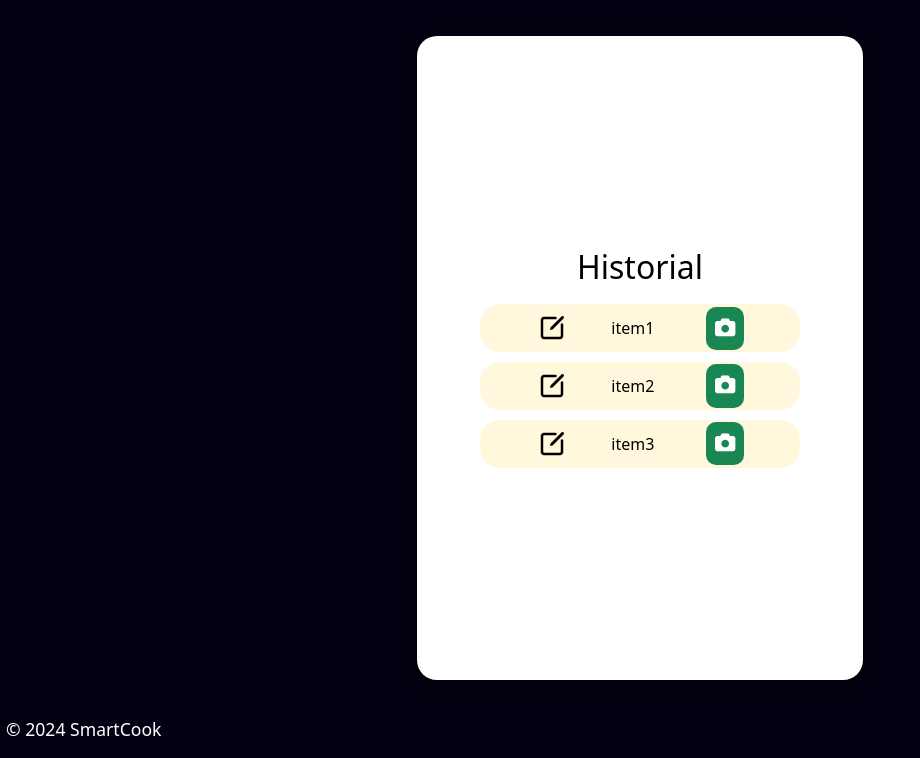
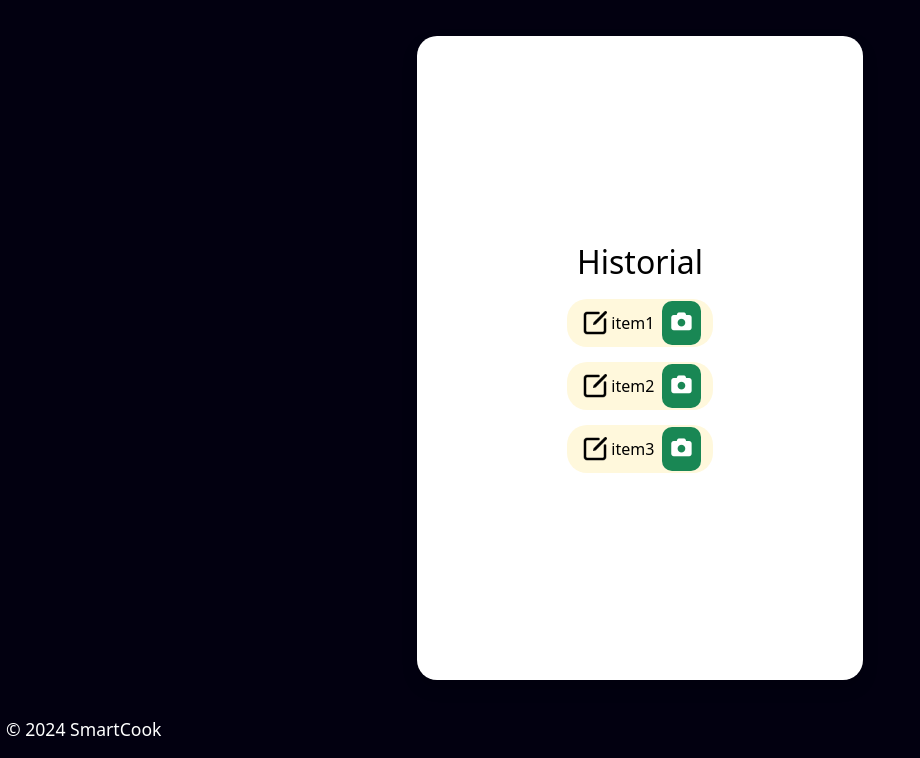
Before and after one commit to alejandg1/SmartCook, a Django app: page /history/ in a window 1280 px wide. Shown: the part 42-800 px from the top of the page, without its empty margins (0-920 px from the left). Run offline with Django 5.2, Linux system fonts and the light colour scheme; the visitor is signed in with stand-in values (Sample User, id 1); some libraries are stand-ins or nearby versions.

Commit message:
historial

```diff
--- a/smartcook/templates/history.html
+++ b/smartcook/templates/history.html
@@ -14,9 +14,11 @@
 {% block content %}
   <div class="historial shadow">
     <h2>Historial</h2>
-    {% include "components/list_item.html" with nombre="item1" id=1 %}
-    {% include "components/list_item.html" with nombre="item2" id=2 %}
-    {% include "components/list_item.html" with nombre="item3" id=3 %}
+    <div class="historial-options">
+      {% include "components/list_item.html" with nombre="item1" id=1 %}
+      {% include "components/list_item.html" with nombre="item2" id=2 %}
+      {% include "components/list_item.html" with nombre="item3" id=3 %}
+    </div>
   </div>
   <div class="modalcont"></div>
 
--- a/static/styles/bars.css
+++ b/static/styles/bars.css
@@ -32,8 +32,8 @@
   list-style-type: none;
   margin-right: -3;
   display: flex;
-  font-size: 110%;/*tamaño de letra de ingresar y registrar*/
-  font-family: Verdana, Geneva, Tahoma, sans-serif;/*letra de ingresar,registrar*/
+  font-size: 110%;
+  font-family: Verdana, Geneva, Tahoma, sans-serif;
 }
 
 .bar ul li a:hover {
--- a/static/styles/form.css
+++ b/static/styles/form.css
@@ -23,7 +23,7 @@ form {
 .section-title h2 {
   color: #ffffff;
   margin: 0;
-  padding-bottom: 10px; /* Espacio debajo del título */
+  padding-bottom: 10px;
 }
 
 .form-wrapper {
--- a/static/styles/listItem.css
+++ b/static/styles/listItem.css
@@ -1,6 +1,6 @@
-.historial{
+.historial {
     width: 40%;
-    height: 90%;
+    min-height: 90%;
     padding: 9px;
     background-color: #ffff;
     border-radius: 20px;
@@ -12,16 +12,22 @@
     row-gap: 0.6em;
 }
 
-list{
-    width: 50em;
-    display: grid;
-    justify-content: center;
-    align-items: center;
-
+.historial h2 {
+    margin-top: 0; /* Asegura que no haya espacio superior en el título */
 }
 
-.list{
-    width: 20em;
+.historial-options {
+    max-height: calc(90% - 2em);
+    width: auto; /* Ajustar el ancho según sea necesario */
+    max-height: 500px; /* Ajustar según sea necesario */
+    overflow-y: auto; /* Añadir desplazamiento vertical si es necesario */
+    display: flex;
+    flex-direction: column;
+    gap: 15px; /* Espaciado entre elementos */
+}
+
+.list {
+    width: 100%;
     height: 3em;
     border-radius: 20px;
     background-color: cornsilk;
@@ -30,21 +36,31 @@ list{
     flex-direction: row;
     justify-content: space-evenly;
     align-items: center;
-    row-gap: 0.5em;
 }
 
-.list .icon{
+.list .icon {
     width: 2em;
     height: 2em;
 }
 
-.list .title{
+.list .title {
     font-size: 1.2em;
     margin: 0.5em;
 }
 
-.list .accion{
+.list .accion {
     display: grid;
     align-items: center;
     justify-content: center;
 }
+
+/* Ocultar la barra de desplazamiento */
+.historial-options::-webkit-scrollbar {
+    width: 0;
+    background: transparent;
+}
+
+.historial-options {
+    -ms-overflow-style: none;
+    scrollbar-width: none;
+}
```
